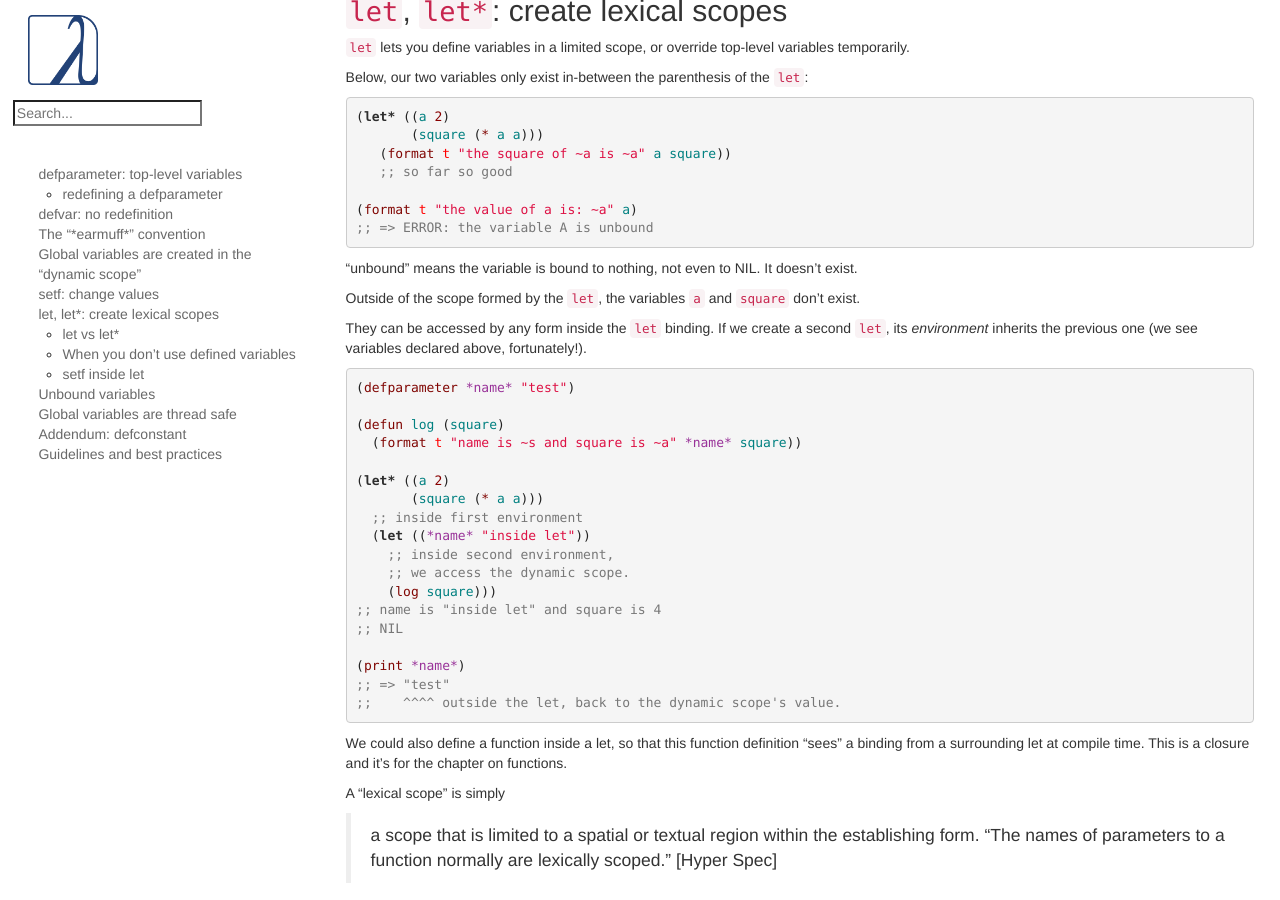
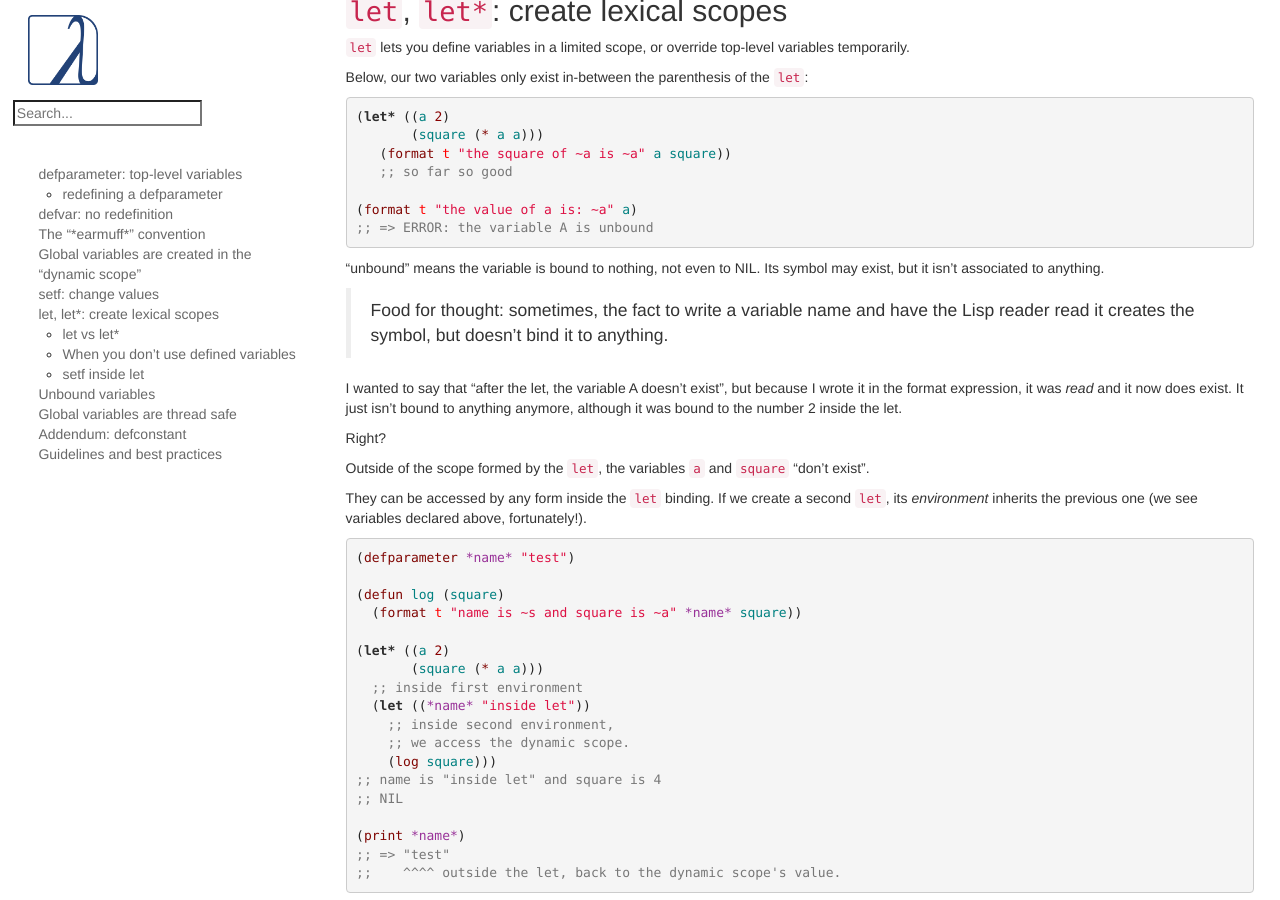
Before and after one commit to LispCookbook/cl-cookbook, a Jekyll site: the page built from variables.md, in a window 1280 px wide and 900 px high, scrolled down 3774 px. Built offline with Jekyll 4.4.1, drawn with Linux system fonts in a browser that asks for light colours.

Commit message:
variables more complications bound/exists

````diff
--- a/variables.md
+++ b/variables.md
@@ -268,10 +268,19 @@ Below, our two variables only exist in-between the parenthesis of the `let`:
 ;; => ERROR: the variable A is unbound
 ```
 
-"unbound" means the variable is bound to nothing, not even to NIL. It
-doesn't exist.
+"unbound" means the variable is bound to nothing, not even to NIL. Its
+symbol may exist, but it isn't associated to anything.
 
-Outside of the scope formed by the `let`, the variables `a` and `square` don't exist.
+> Food for thought: sometimes, the fact to write a variable name and have the Lisp reader read it creates the symbol, but doesn't bind it to anything.
+
+I wanted to say that "after the let, the variable A doesn't exist",
+but because I wrote it in the format expression, it was *read* and it
+now does exist. It just isn't bound to anything anymore, although it
+was bound to the number 2 inside the let.
+
+Right?
+
+Outside of the scope formed by the `let`, the variables `a` and `square` "don't exist".
 
 They can be accessed by any form inside the `let` binding. If we
 create a second `let`, its *environment* inherits the previous one (we
````
